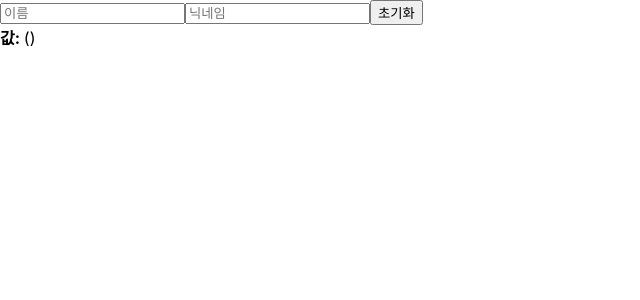
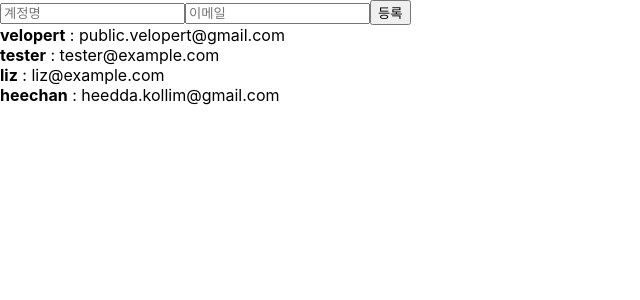
Before and after one commit to heedda/FrontEnd, a React (Create React App) app in the folder react/my-app/: page / in a window 1280 px wide. Shown: the top 300 px of the page, without its empty margins (0-640 px from the left). Built offline with nearby package versions, Linux system fonts and the light colour scheme.

Commit message:
create index 하는 중

```diff
--- a/react/my-app/src/App.js
+++ b/react/my-app/src/App.js
@@ -1,8 +1,36 @@
-import React from "react";
-import InputSample from "./inputSample";
+import React, { useRef } from "react";
+import UserLIst from "./UserLIst";
+import CreateUser from "./CreateUser";
 
 function App() {
-  return <InputSample />;
+  const users = [
+    {
+      id: 1,
+      username: "velopert",
+      email: "public.velopert@gmail.com",
+    },
+    {
+      id: 2,
+      username: "김희찬",
+      email: "heedda.kollim@gmail.com",
+    },
+    {
+      id: 3,
+      username: "조영준",
+      email: "장애",
+    },
+  ];
+
+  const nextId = useRef(4);
+  const onCreate = () => {
+    nextId.current += 1;
+  };
+  return (
+    <>
+      <CreateUser />
+      <UserLIst user={users} />
+    </>
+  );
 }
 
 export default App;
--- /dev/null
+++ b/react/my-app/src/CreateUser.js
@@ -0,0 +1,23 @@
+import React from "react";
+
+const CreateUser = ({ username, email, onChange, onCreate }) => {
+  return (
+    <div>
+      <input
+        name="username"
+        placeholder="계정명"
+        onChange={onChange}
+        value={username}
+      />
+      <input
+        jame="email"
+        placeholder="이메일"
+        onChange={onChange}
+        value={email}
+      />
+      <button onClick={onCreate}>등록</button>
+    </div>
+  );
+};
+
+export default CreateUser;
```
